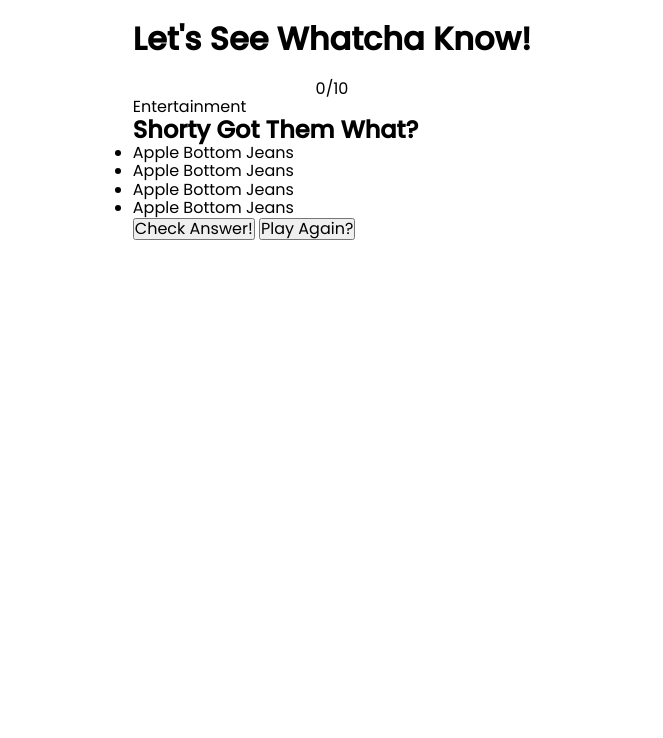
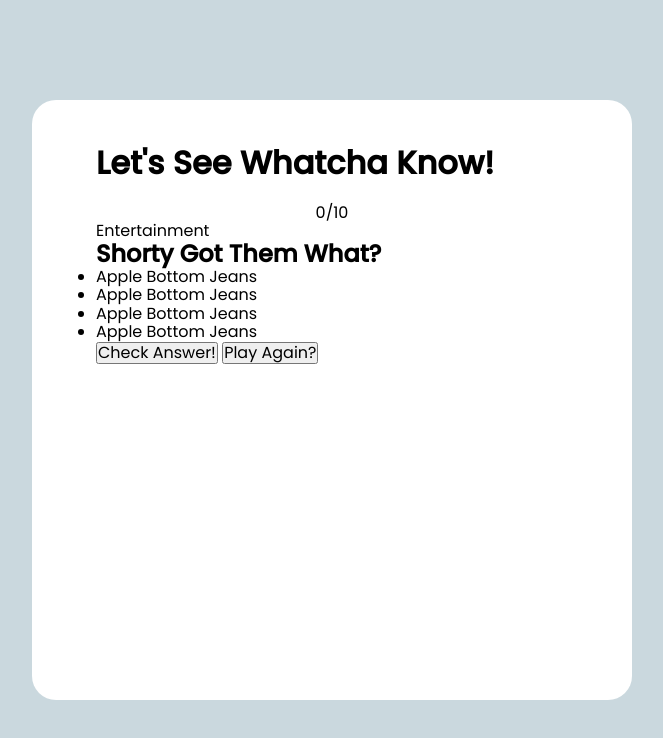
Before and after one commit to lostoneway/whatcha-know-game, a plain HTML site: page index.html in a window 1280 px wide. Shown: the whole page, without its empty margins (308-971 px from the left). Drawn offline with Linux system fonts and the light colour scheme.

Commit message:
change dark, and light-blue color scheme, made curved borders on wrapper

```diff
--- a/css/style.css
+++ b/css/style.css
@@ -28,13 +28,17 @@
 /* set variables for colors & transition */
 :root{
  --primary-blue-color: #59A5D8;
+ --light-blue-color: #CAD8DE;
  --light-color: #fff;
- --dark-color: #133C55;
+ --dark-color: #000;
  --transition: all 300ms ease-in-out;
 }
 
 body {
      font-family: 'Poppins', sans-serif;
+     min-height: 100vh;
+     color: var(--dark-color);
+     background-color: var(--light-blue-color);
 }
 
 
@@ -46,6 +50,15 @@
      justify-content: center;
      align-items: center;
 }
+
+.wrapper{
+     background-color: var(--light-color);
+     width: 600px;
+     height: 600px;
+     padding: 1.5rem 4rem 3rem 4rem;
+     border-radius: 1.5rem;
+     position: relative;
+}
 /******************************************
 /* ADDITIONAL STYLES
 /*******************************************/
```
